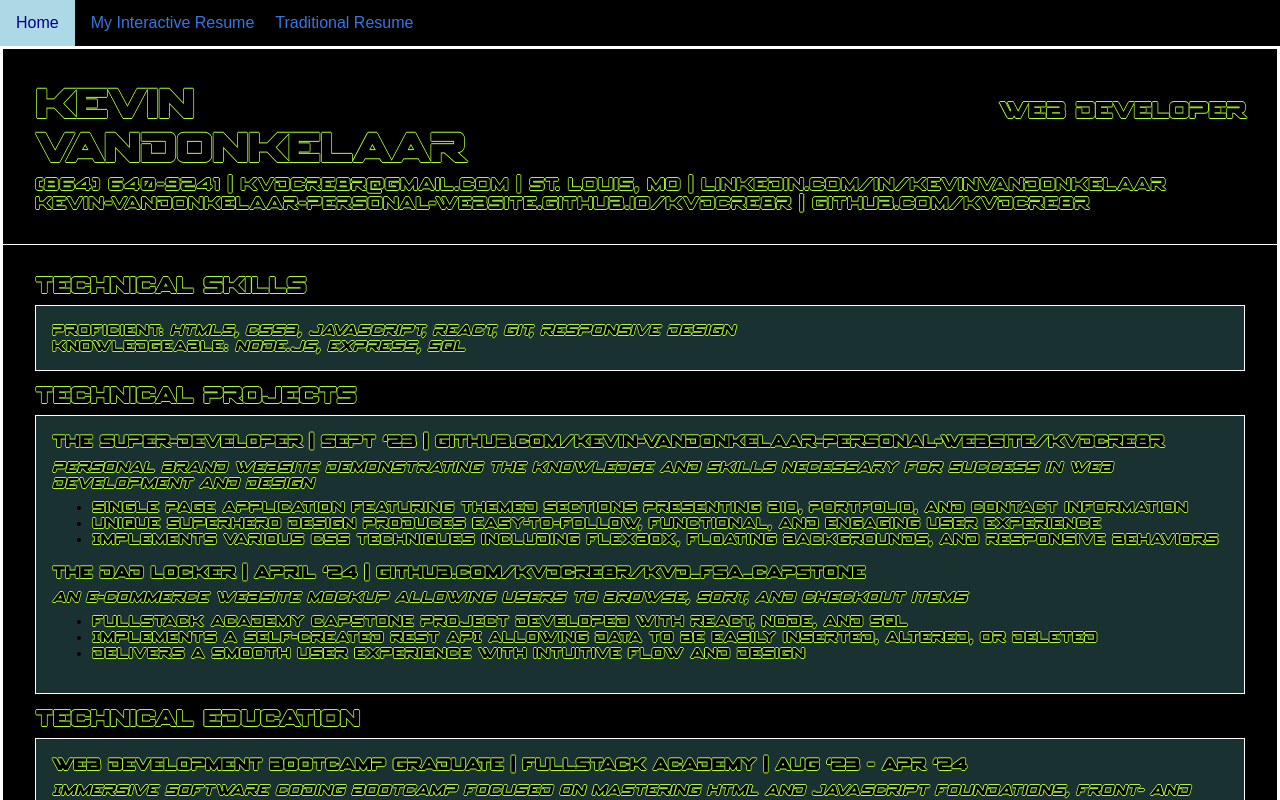
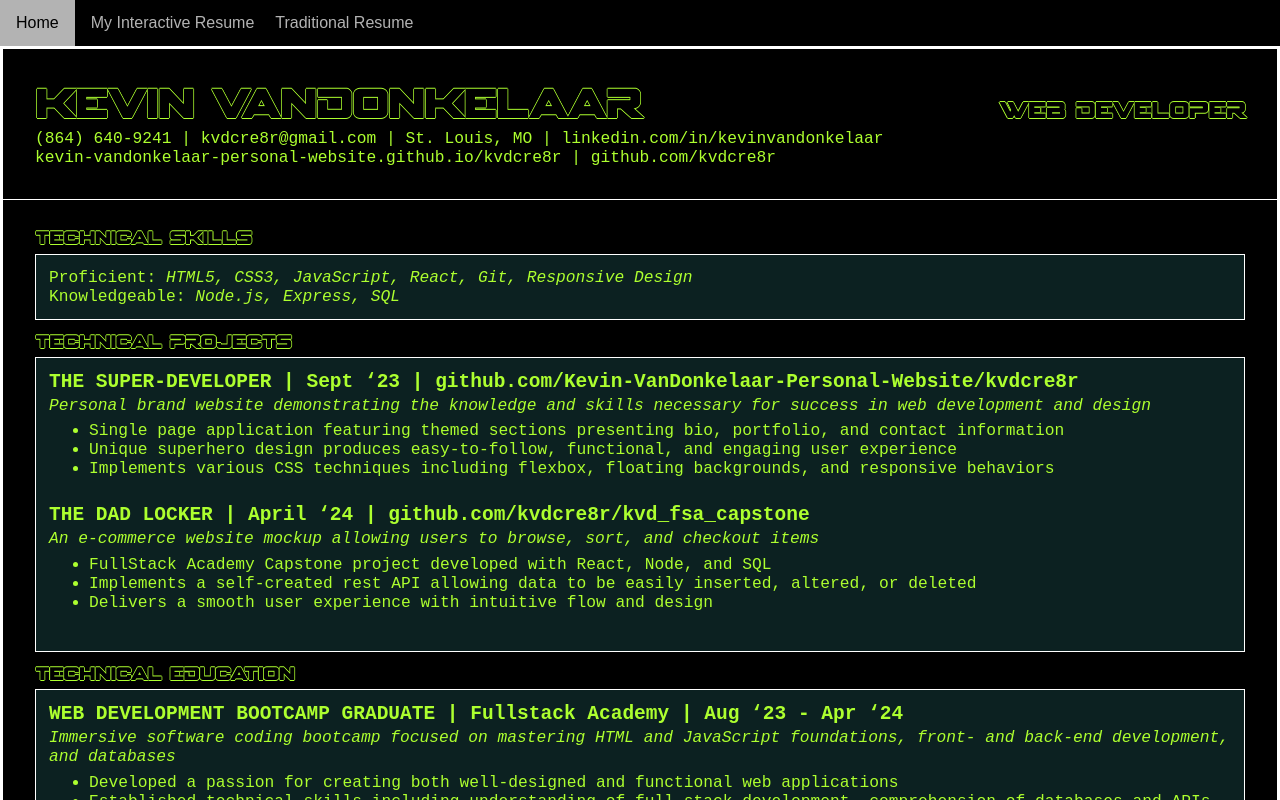
Before and after one commit to kvdcre8r/my_react_resume, a React (Vite) app: page /Stylized in a window 1280 px wide. Shown: the top 800 px of the page. Built offline with nearby package versions, Linux system fonts and the light colour scheme; the HTML template or start-up script is replaced by a standard one.

Commit message:
completed css for stylized resume

```diff
--- a/src/App.css
+++ b/src/App.css
@@ -1,6 +1,7 @@
 * {
   margin: 0;
 }
+
 #root {
   max-width: 1280px;
   height: auto;
@@ -11,24 +12,26 @@ body {
   font-family: open-sans, sans-serif;
   background-color: black;
 }
+
 nav {
-  display: flex;
   top: 0;
   left: 0;
   right: 0;
   overflow: hidden;
   position: sticky;
+  display: flex;
   background-color: black;
+
   a {
     display: block;
     float: left;
-    color: #3377e4;
+    text-align: center;
+    text-decoration: none;
+    color: rgb(179, 179, 179);
+    font-size: 16px;
+    padding: 14px 16px;
     /* border: 2px solid var(--header-color); */
     /* text-shadow: var(--text-outline-dark); */
-    font-size: 16px;
-    padding: 14px 16px;
-    text-align: center;
-    text-decoration: none;
   }
 
   .navlink {
@@ -37,12 +40,12 @@ nav {
   }
 
   .active {
-    color: lightblue;
+    color: white;
   }
 
   :hover {
-    background-color: lightblue;
-    color: darkblue;
+    background-color: rgb(179, 179, 179);
+    color: black;
   }
 
   .active:hover {
@@ -61,7 +64,7 @@ h2 {
 
 h3 {
   font-size: 1.1em;
-  padding-bottom: 0.5em;
+  padding-bottom: 0.15em;
 }
 
 ul {
@@ -74,7 +77,7 @@ header {
 
   #name {
     display: grid;
-    grid-template-columns: 1fr 1fr;
+    grid-template-columns: 2fr 1fr;
     align-items: baseline;
 
     h2 {
--- a/src/Modules/Classic/classic.css
+++ b/src/Modules/Classic/classic.css
@@ -7,7 +7,8 @@
     border-bottom: 0.1em solid rgb(47, 66, 87);
   }
   header {
-    border-bottom: 0.1em solid ivory;
+    padding-bottom: 1em;
+    border-bottom: none;
   }
   article {
     background-color: ivory;
--- a/src/Modules/Stylized/stylized.css
+++ b/src/Modules/Stylized/stylized.css
@@ -1,23 +1,48 @@
 .stylized {
   color: black;
-  background-color:black;
+  background-color: black;
   border: 0.2em solid white;
   font-family: spyagency;
-  text-shadow: -.05em 0 greenyellow, 0 .05em greenyellow,
-  .05em 0 greenyellow, 0 -.05em greenyellow;;
+  text-shadow: -0.05em 0 greenyellow, 0 0.05em greenyellow, 0.05em 0 greenyellow,
+    0 -0.05em greenyellow;
 
   header {
     border-bottom: 0.1em solid white;
+
+    #subscript {
+      font-family: monospace;
+      font-size: 1.25em;
+      color: greenyellow;
+      text-shadow: none;
+    }
   }
 
   section {
+    h2 {
+      font-size: 1.2em;
+    }
+
     article {
-      background-color: rgb(26, 49, 49);
+      background-color: rgb(12, 33, 33);
+      font-family: monospace;
+      color: greenyellow;
+      text-shadow: none;
+
+      h3 {
+        font-size: 1.5em;
+      }
+ul {
+        padding-bottom: 2em;
+      }
+      p,
+      li {
+        font-size: 1.25em;
+      }
     }
   }
 }
 
 @font-face {
-  font-family: 'spyagency';
+  font-family: "spyagency";
   src: url(../../assets/spyagency.ttf);
 }
--- a/src/components/header.jsx
+++ b/src/components/header.jsx
@@ -4,7 +4,6 @@ export default function Header() {
       <div id="name">
         <h1>Kevin VanDonkelaar</h1>
         <h2>Web Developer</h2>
-
       </div>
       <div id="subscript">
         <p>
```
